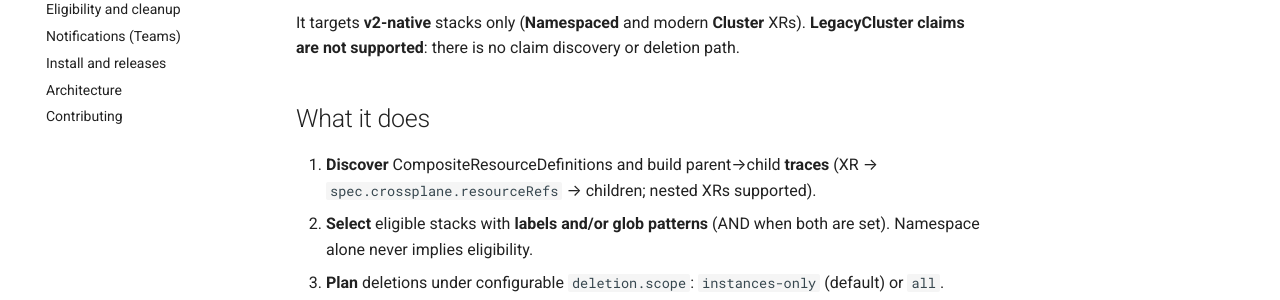
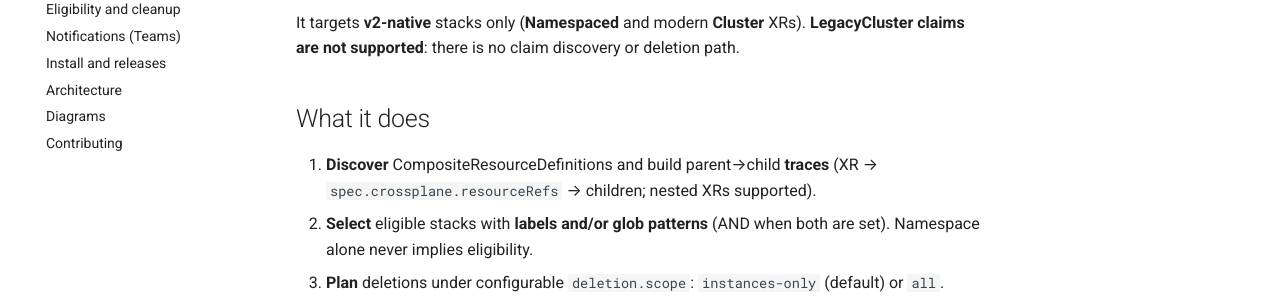
Before and after one commit to kanzifucius/xp-clean, an MkDocs documentation site: the page built from docs/index.md, in a window 1280 px wide. Shown: the part 237-537 px from the top of the page. Built offline with MkDocs 1.6.1 and Material for MkDocs 9.7.7, drawn with Linux system fonts in a browser that asks for light colours; comment, search, counter and statistics services are not loaded; the version menu is left out.

Commit message:
docs: link Archify diagrams in MkDocs nav
Add a Diagrams nav entry pointing at docs/diagrams/README.md.

Co-authored-by: Ricardo Pinto <kanzifucius@users.noreply.github.com>

```diff
--- a/mkdocs.yml
+++ b/mkdocs.yml
@@ -86,4 +86,5 @@ nav:
   - Notifications (Teams): notifications.md
   - Install and releases: install.md
   - Architecture: architecture.md
+  - Diagrams: diagrams/README.md
   - Contributing: contributing.md
```
